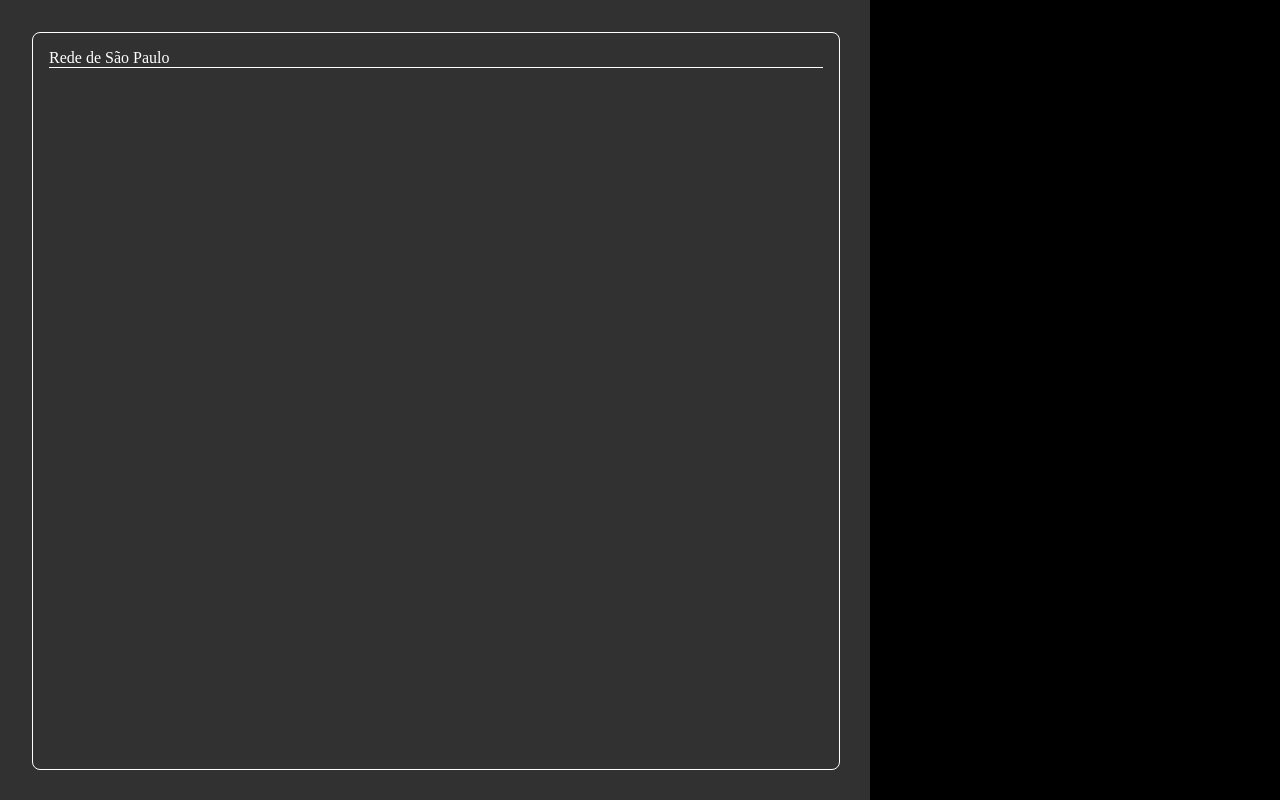
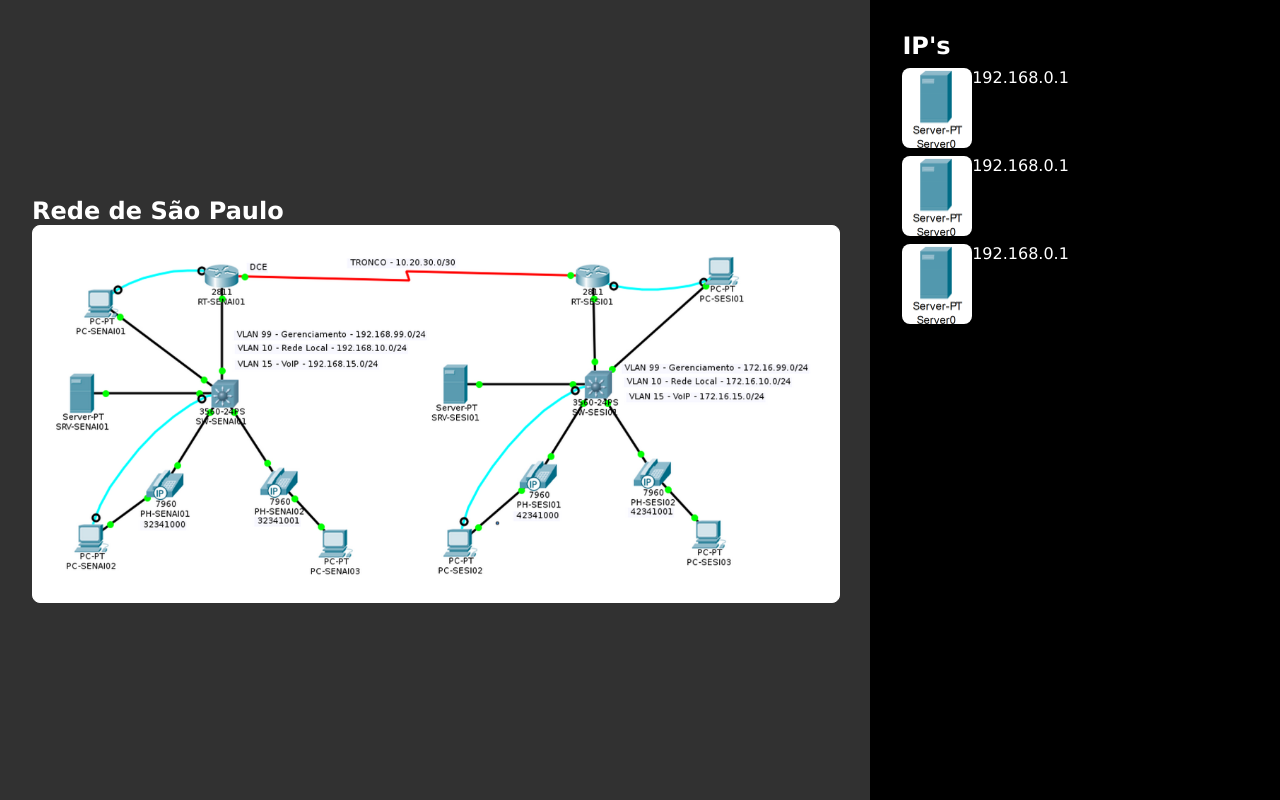
Before and after one commit to EduPZz/Worldwide-network-control, a plain HTML site: page pages/network/index.html in a window 1280 px wide. Drawn offline with Linux system fonts and the light colour scheme.

Commit message:
Fixing the network page

```diff
--- a/pages/network/index.html
+++ b/pages/network/index.html
@@ -9,22 +9,30 @@
 <body>
     <div class="container">
         <section class="first-section">
+            <h1>
+                Rede de São Paulo
+            </h1>
             <div class="diagram-canvas">
-                <div class="header">
-                    Rede de São Paulo
+                <div class="content">
+                    <img src="../../assets/diagrama-tronco-voip.png"/>
                 </div>
             </div>
         </section>
         <section class="second-section">
             <div class="ip-info">
-                <p>
-                    açldskjf: açsdlkfj
-                </p>
-            </div>
-            <div class="components-info">
-                <p>
-                    açldskjf: açsdlkfj
-                </p>
+                <h1> IP's </h1>
+                <div class="component">
+                    <img src="../../assets/component.png">
+                    <p>192.168.0.1</p>
+                </div>
+                <div class="component">
+                    <img src="../../assets/component.png">
+                    <p>192.168.0.1</p>
+                </div>
+                <div class="component">
+                    <img src="../../assets/component.png">
+                    <p>192.168.0.1</p>
+                </div>
             </div>
         </section>
     </div>
--- a/pages/network/style.css
+++ b/pages/network/style.css
@@ -1,6 +1,8 @@
 * {
     margin: 0;
     padding: 0;
+    font-family:'Lucida Sans', 'Lucida Sans Regular', 'Lucida Grande', 'Lucida Sans Unicode', Geneva, Verdana, sans-serif;
+    color: white;
 }
 
 body {
@@ -18,19 +20,22 @@ body {
     width: 70%;
     background-color: rgb(49, 49, 49);
     padding: 32px;
+    align-content: center;
 }
 
 .diagram-canvas {
+    height: fit-content;
     width: calc(100% - 32px);
-    height: calc(100% - 32px);
     border: 1px solid;
     border-radius: 8px;
     padding: 16px;
+    background-color: white;
     color: white;
 }
 
-.diagram-canvas .header{
-    border-bottom: white 1px solid;
+.diagram-canvas .content img {
+    max-width: 100%;
+    max-height: 80%;
 }
 
 .second-section {
@@ -38,3 +43,19 @@ body {
     background-color: rgb(0, 0, 0);
     padding: 32px;
 }
+
+.ip-info {
+    display: flex;
+    flex-direction: column;
+    gap: 8px;
+}
+
+.component {
+    display: flex;
+}
+
+.ip-info .component img {
+    max-width: 50%;
+    max-height: 10vh;
+    border-radius: 8px;
+}
```
Also changed, not shown: assets/component.png (added), assets/diagrama-tronco-voip.png (added).
